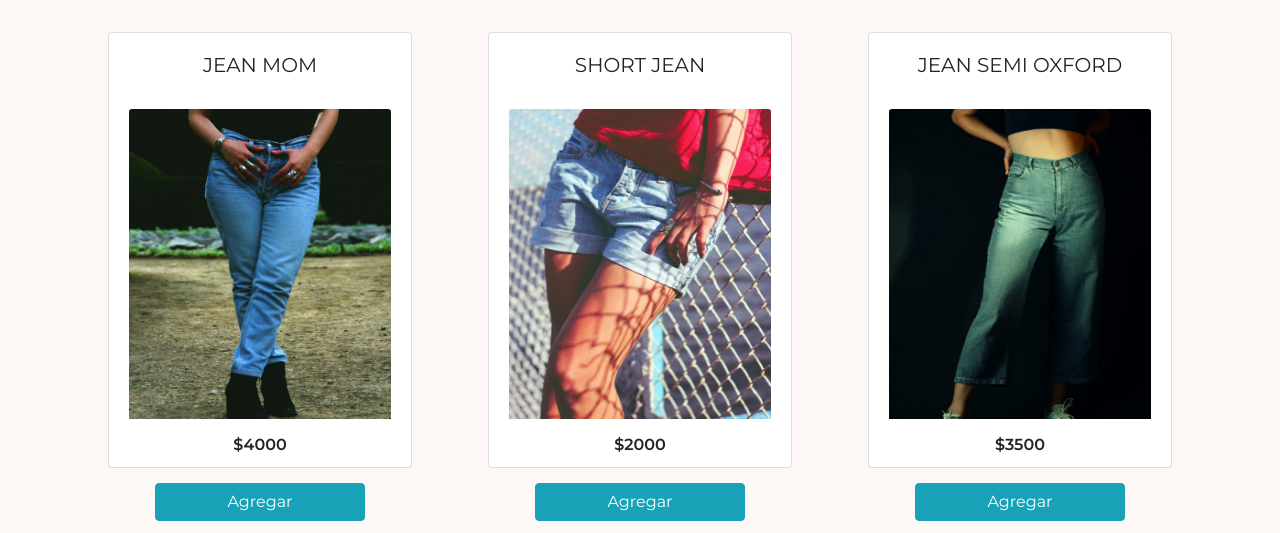
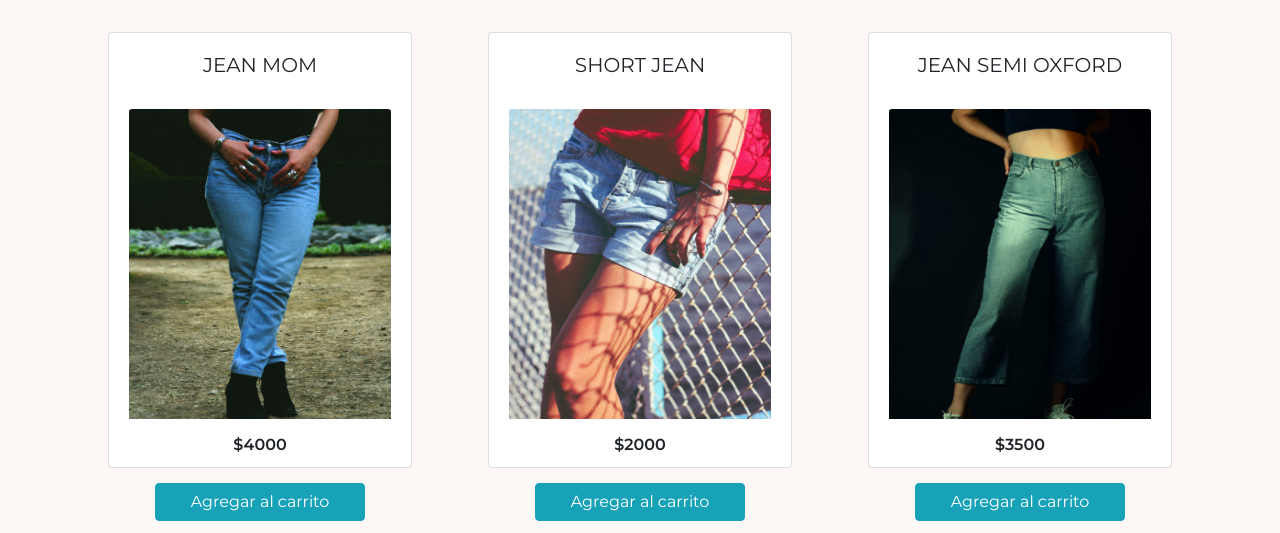
Before and after one commit to FlorFerr/proyecto_js, a plain HTML site: page index.html in a window 1280 px wide. Shown: the part 187-720 px from the top of the page. Drawn offline with nearby package versions, Linux system fonts and the light colour scheme.

Commit message:
Agreguar archivo JSON con los productos

```diff
--- a/index.html
+++ b/index.html
@@ -90,7 +90,7 @@
 
     <script src="https://code.jquery.com/jquery-3.2.1.min.js"></script>
     <script src="https://cdn.jsdelivr.net/npm/bootstrap@4.6.0/dist/js/bootstrap.bundle.min.js" integrity="sha384-Piv4xVNRyMGpqkS2by6br4gNJ7DXjqk09RmUpJ8jgGtD7zP9yug3goQfGII0yAns" crossorigin="anonymous"></script>
-    <script src="js/data.js"></script>
+
     <script src="js/main.js"></script>
 </body>
 </html>
--- a/js/data.js
+++ /dev/null
@@ -1,63 +0,0 @@
-//Objeto productos
-class Productos{
-    constructor(categoria,nombre,precio,stock, foto, talles, colores){
-        this.categoria = categoria;
-        this.nombre = nombre;
-        this.precio = parseFloat(precio);
-        this.stock = parseFloat(stock);
-        this.foto = foto;
-        this.talles = talles;
-        this.colores = colores;
-	}
-}
-
-//Array de objetos
-const arrayProductos = [
-    { categoria: "Pantalones",
-      nombre:"Jean mom",
-      precio: 4000,
-      stock:35,
-      foto: `images/img1.png`,
-      talles:"",
-      colores:"",
-    },
-    { categoria: "Pantalones",
-      nombre: "Short Jean",
-      precio: 2000,
-      stock: 60,
-      foto: `images/img2.png`,
-      talles:"",
-      colores:"",
-    },
-    { categoria: "Pantalones",
-      nombre: "Jean Semi Oxford",
-      precio: 3500,
-      stock: 15,
-      foto: `images/img3.png`,
-      talles:"",
-      colores:"",
-    },
-    { categoria: "Remeras",
-      nombre: "Remera Starter",
-      precio: 900,
-      stock: 25,
-      foto: `images/img4.png`,
-      talles:"",
-      colores:"",
-    },
-    { categoria: "Remeras",
-      nombre: "Remera Mine",
-      precio: 1000,
-      stock: 10,
-      foto: `images/img5.png`,
-      talles:"",
-      colores:"",
-    },
-    { categoria: "Sweaters",
-      nombre: "Sweater Praga",
-      precio: 2300,
-      stock: 30,
-      foto: `images/img6.png`,
-      talles:"",
-      colores:"",
-    }];
--- /dev/null
+++ b/js/data.json
@@ -0,0 +1,49 @@
+[
+    { "categoria": "Pantalones",
+      "nombre":"Jean mom",
+      "precio": 4000,
+      "stock":35,
+      "foto": "images/img1.png",
+      "talles":"",
+      "colores":""
+    },
+    { "categoria": "Pantalones",
+      "nombre": "Short Jean",
+      "precio": 2000,
+      "stock": 60,
+      "foto": "images/img2.png",
+      "talles":"",
+      "colores":""
+    },
+    { "categoria": "Pantalones",
+      "nombre": "Jean Semi Oxford",
+      "precio": 3500,
+      "stock": 15,
+      "foto": "images/img3.png",
+      "talles":"",
+      "colores":""
+    },
+    { "categoria": "Remeras",
+      "nombre": "Remera Starter",
+      "precio": 900,
+      "stock": 25,
+      "foto": "images/img4.png",
+      "talles":"",
+      "colores":""
+    },
+    { "categoria": "Remeras",
+      "nombre": "Remera Mine",
+      "precio": 1000,
+      "stock": 10,
+      "foto": "images/img5.png",
+      "talles":"",
+      "colores":""
+    },
+    { "categoria": "Sweaters",
+      "nombre": "Sweater Praga",
+      "precio": 2300,
+      "stock": 30,
+      "foto": "images/img6.png",
+      "talles":"",
+      "colores":""
+    }]
--- a/js/main.js
+++ b/js/main.js
@@ -1,12 +1,12 @@
-//Array para los productos seleccionados
-let listaOrden = [];
+//Pasar los datos del JSON al DOM
+const URLJSON = "js/data.json"
 
-//Función para pasar el array de productos al HTML
 function agregarProductos(){
-    for (let item of arrayProductos) {
-
-        $(".productos__contenedor").append(
-          `<div class='col'>
+$.getJSON(URLJSON, function (respuesta, estado) {
+    if(estado === "success"){
+      let productos = respuesta;
+      for (const item of productos) {
+        $(".productos__contenedor").append(`<div class='col'>
         <div class='card'>
           <h3 class='card-title'>${item.nombre}</h3>
           <div class='card-body'>
@@ -14,23 +14,27 @@ function agregarProductos(){
           </div>
           <p class ='card-subtitle'>$${item.precio}</p>
         </div>
-            <button class="btn btn-info botonCompra" id="${item.nombre}">Agregar</button>
-          </div>`
-        )}
+        <button class="btn btn-info botonCompra" id="${item.nombre}">Agregar al carrito</button>
+      </div>`)
+      }
     //Seleccionar el botón para el evento
     let botones = $(".botonCompra")
-      //HACEMOS OTRO FOR PARA ESCUCHAR LOS EVENTOS, SINO HACIAS MUCHISIMOS EVENTOS DE SOBRA
+
           for (boton of botones){
-          $(boton).click(function(e){//E SERIA EL EVENTO QUE CAPTA
-            console.log(e.target.id) //SELECCIONO EL ID QUE TIENE LA DESCRIPCION DEL PRODUCTO CORRESPONDIENTE
-            item = arrayProductos.filter(producto => producto.nombre === e.target.id)[0] //Filtro por ID
+              $(boton).click(function(e){
+
+                item = productos.filter(producto => producto.nombre === e.target.id)[0] //Filtro por ID
                 //EL CERO ENTRE CORCHETES ES PARA QUE ELIJA EL PRIMER Y UNICO PRODUCTO
                 console.log(item);
                 listaOrden.push({nombre: item.nombre, precio: item.precio});
                 agregarCarrito();
 
-})}}
+    })}
+    }
+    })}
 
+//Array para los productos seleccionados
+let listaOrden = [];
 //Función para mostrar los productos seleccionados
 function agregarCarrito(){
     let orden = [];
@@ -40,7 +44,7 @@ function agregarCarrito(){
                   <td>$${producto['precio']}</td>
                   </tr>`
     }
-    //Selecciono el elemento de l table a donde quiero que se asignen los nuevos elementos
+    //Selecciono el elemento del table a donde quiero que se asignen los nuevos elementos
     let tabla = document.querySelector("tbody")
     tabla.innerHTML = (orden)
     //Nuevo array con los precios de los productos seleccionados
@@ -67,9 +71,9 @@ $(".btnQuitar").click(function(){
 //Llamada a la función
 agregarProductos()
 
+//Animación
+$(".container").prepend('<p id="envios">¡Envíos gratis en compras mayores a $5000!</p>');
 
-$(".container").prepend('<p id="envios">¡Envíos gratis en compras mayores a $5000!</p>');
-//Declaración de métodos encadenados
 $("#envios").css("display", "none")
         .css("font-size","20px")
         .css("margin-top","20px")
```
Lines whose indentation alone changed are shown as unchanged.
